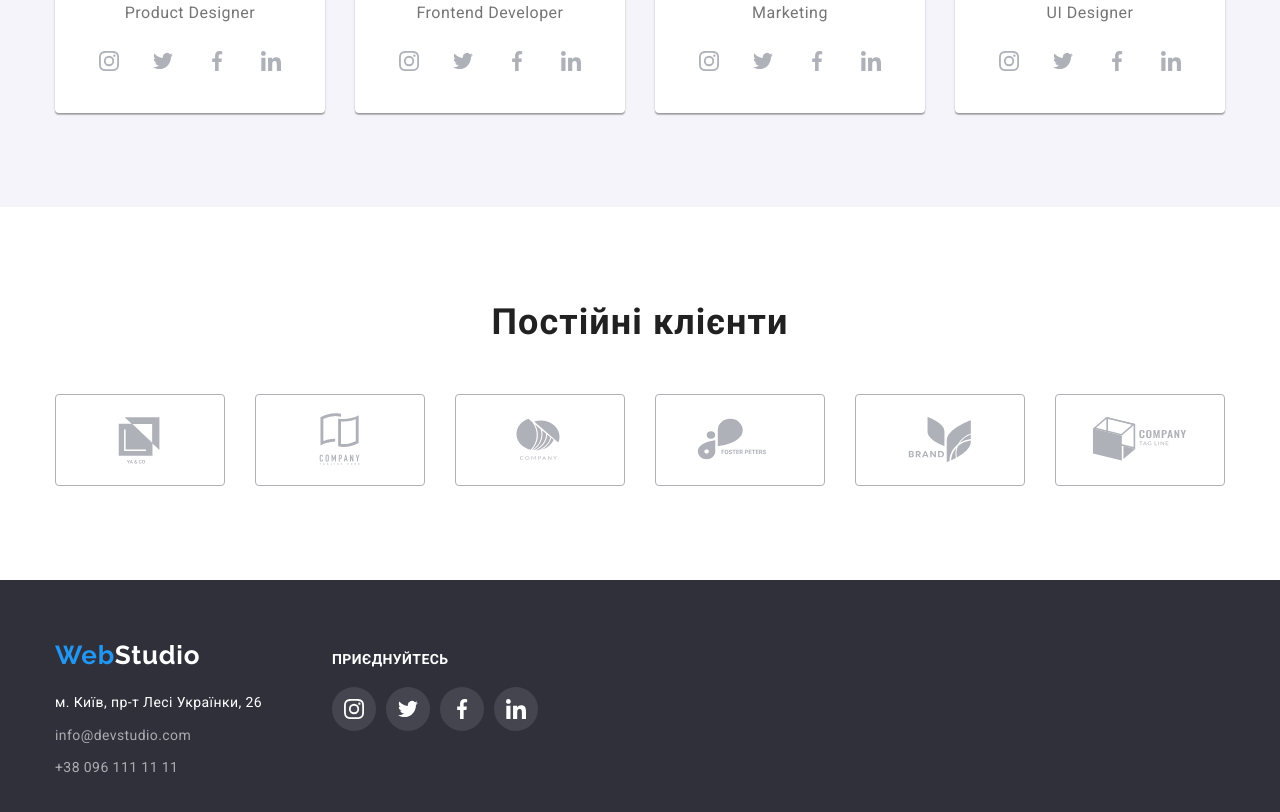
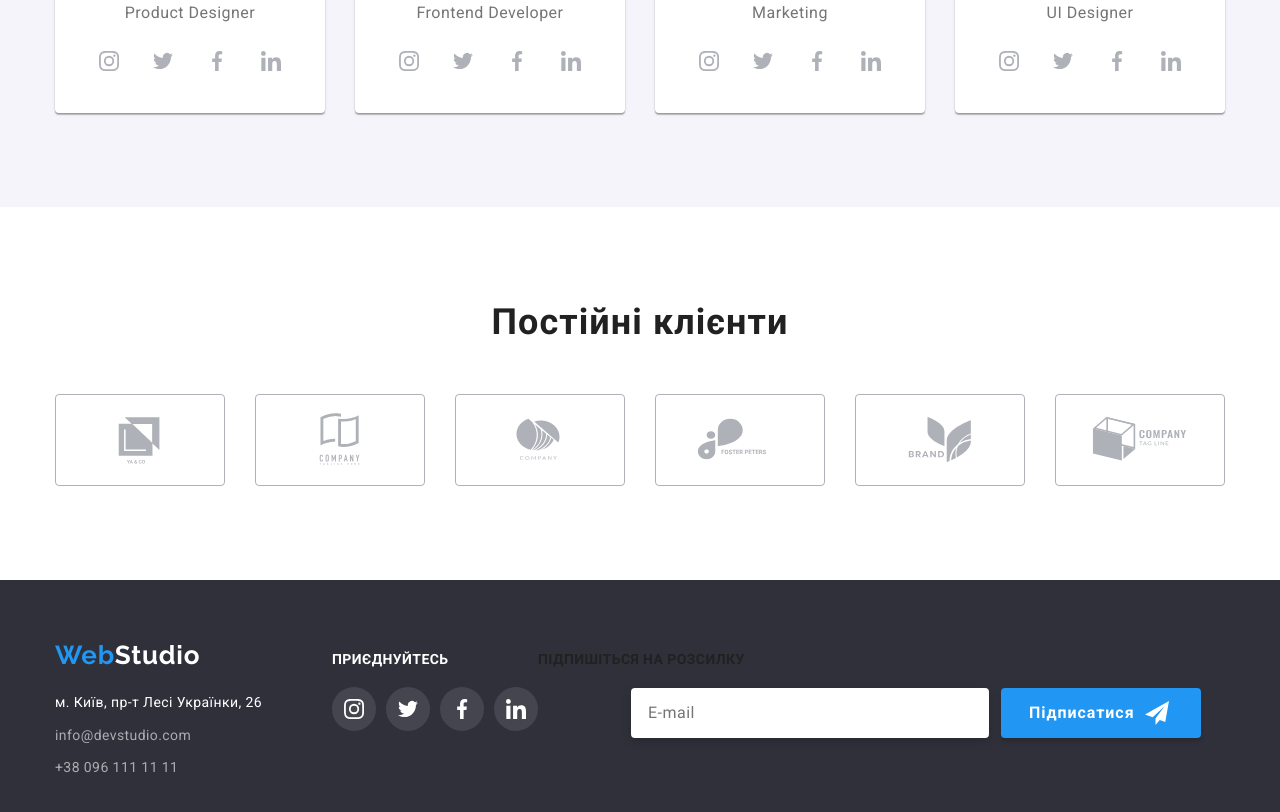
Before and after one commit to AlinaSlobodeniuk/goit-markup-hw-06, a plain HTML site: page index.html in a window 1280 px wide. Shown: the part 2089-2901 px from the top of the page. Drawn offline with nearby package versions, Linux system fonts and the light colour scheme.

Commit message:
футер

```diff
--- a/css/styles.css
+++ b/css/styles.css
@@ -491,6 +491,8 @@ margin-bottom: 30px;
 
 /* Футер */
 .footer{
+    position: absolute;
+    width: 100%;
     background-color: var(--color-brend);
     padding-top: 60px;
     padding-bottom: 60px;
@@ -749,6 +751,68 @@ color: var(--color-background)
 background-color: var(--color-accent);
 }
 
+.e-mail-input {
+display: flex;
+}
+
+.footer-label {
+    font-weight: 700;
+    font-size: 14px;
+    line-height: 1.14;
+    letter-spacing: 0.03em;
+    text-transform: uppercase;
+    color: var(--color-background) #FFFFFF;
+
+}
+
+.footer-input {
+    box-sizing: border-box;
+    position: absolute;
+    width: 358px;
+    height: 50px;
+    top: 108px;
+    margin-left: 93px;
+    border: 1px solid rgba(255, 255, 255, 0.3);
+    filter: drop-shadow(0px 4px 4px rgba(0, 0, 0, 0.15));
+    border-radius: 4px;
+    font-weight: 400;
+    font-size: 16px;
+    line-height: 1.25;
+    outline: none;
+    padding: 15px 0 15px 16px;
+    letter-spacing: 0.03em;
+    display: flex;
+    align-items: center;
+}
+
+.footer-input-button {
+    position: absolute;
+    width: 200px;
+    height: 50px;
+    background: var(--color-accent);
+    box-shadow: 0px 4px 4px rgba(0, 0, 0, 0.15);
+    border-radius: 4px;
+    outline: none;
+    border: none;
+    top: 108px;
+    margin-left: 463px;
+    padding: 10px 28px;
+    font-weight: 700;
+    font-size: 16px;
+    line-height: 1.88;
+    display: flex;
+    align-items: center;
+    text-align: center;
+    letter-spacing: 0.06em;
+    color: var(--color-background);
+
+}
+
+.footer-icon {
+   fill: var(--color-background);
+   margin-left: 10px;
+}
+
 /* Modal */
 
 .backdrop {
@@ -877,10 +941,12 @@ background-color: var(--color-accent);
     position: absolute;
     left: 52px;
     top: 458px;
+
 }
 
 .checkbox-input {
     appearance: none;
+
 }
 
 .checkbox-icon {
--- a/index.html
+++ b/index.html
@@ -377,6 +377,17 @@
             </li>
           </ul>
         </div>
+        <div class="e-mail-input">
+          <label class="footer-label" for="footer-person-email">Підпишіться на розсилку</label>
+
+          <input class="footer-input" id="footer-person-email" name="footer-person-email" type="email" placeholder="E-mail" />
+
+          <button class="footer-input-button" type="button">
+            Підписатися
+            <svg class="footer-icon" width="24" height="24"><use href="./images/icons.svg#icon-send"></use>
+          </svg>
+          </button>
+        </div>
       </div>
     </footer>
 
```
